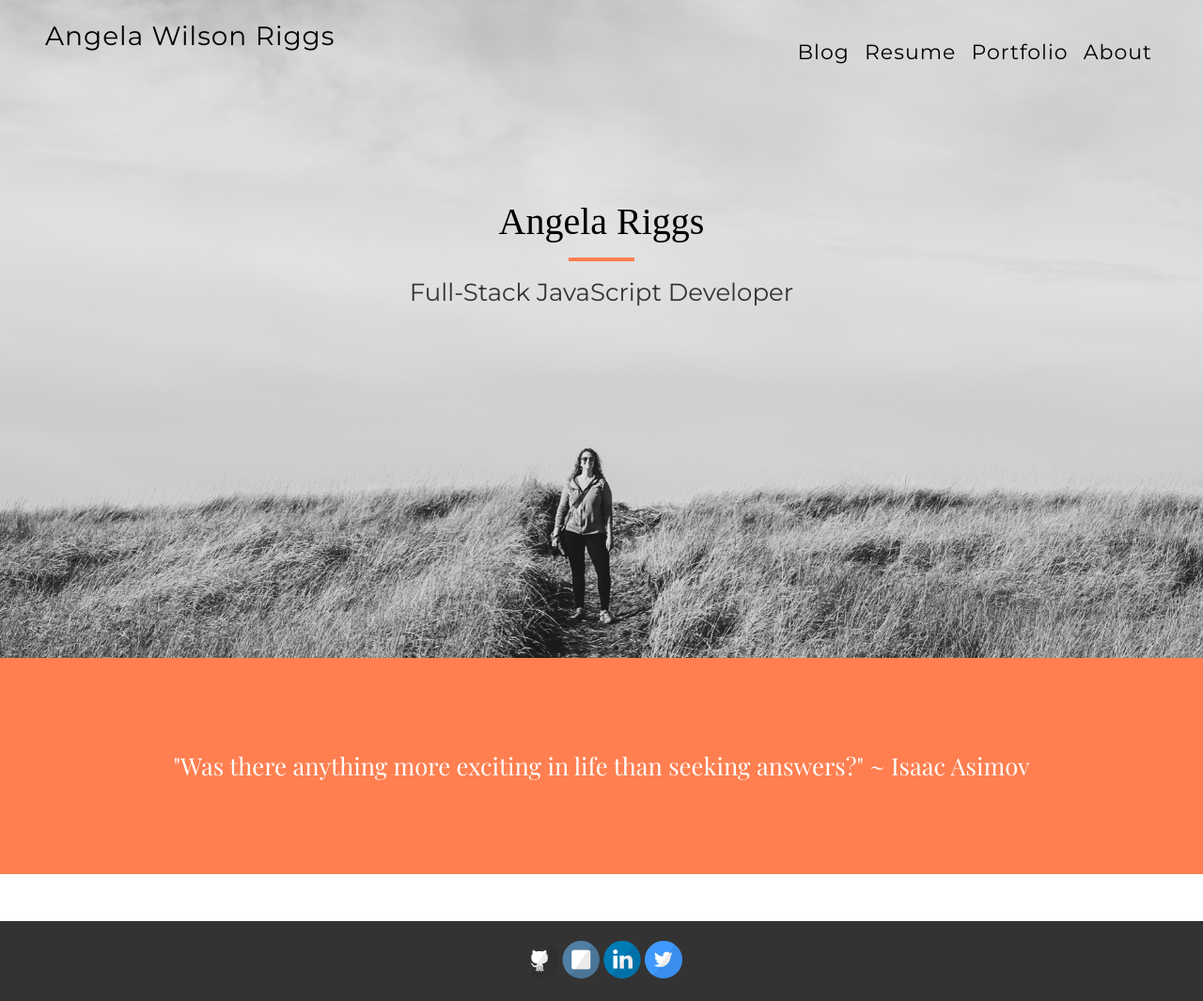
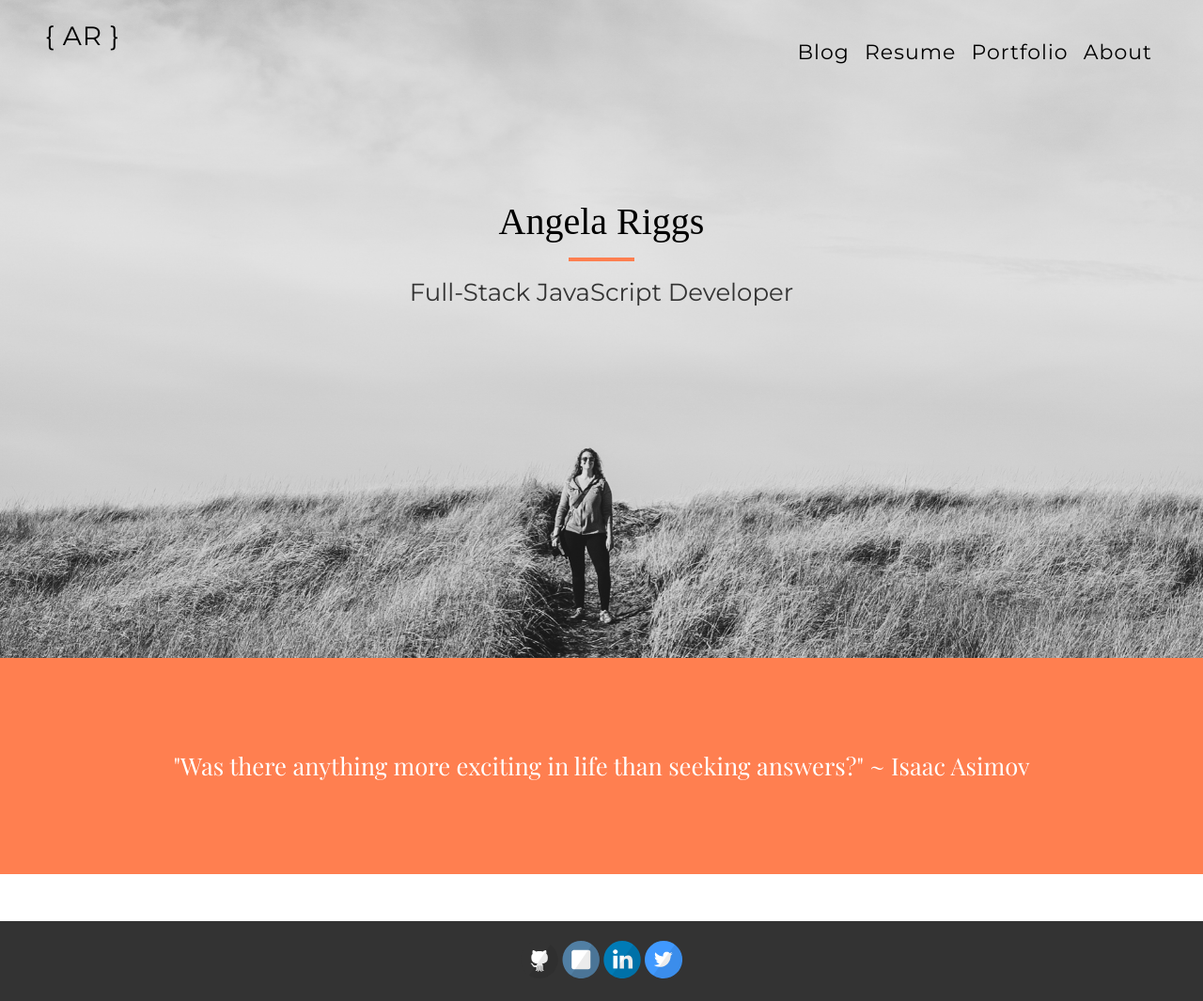
Before and after one commit to angelariggs/angelariggs.github.io, a Jekyll site: the page built from index.html, in a window 1280 px wide. Shown: the whole page at 94% size. Built offline with Jekyll 4.4.1, drawn with Linux system fonts in a browser that asks for light colours; some web fonts are replaced; Markdown is read by kramdown in place of the engine named in the settings.

Commit message:
changed site name

```diff
--- a/_config.yml
+++ b/_config.yml
@@ -3,7 +3,7 @@
 #
 
 # Name of your site (displayed in the header)
-name: Angela Wilson Riggs
+name: AWR
 
 # Short bio or description (displayed in the header)
 description:
--- a/_layouts/default.html
+++ b/_layouts/default.html
@@ -21,7 +21,7 @@
         <header class="masthead clearfix">
 
           <div class="site-info">
-            <h1 class="site-name"><a href="{{ site.baseurl }}/">{{ site.name }}</a></h1>
+            <h1 class="site-name"><a href="{{ site.baseurl }}/">{ AR }</a></h1>
             <!-- <p class="site-description">{{ site.description }}</p> -->
           </div>
 
```
Also changed, not shown: other parts of _layouts/default.html (+1 -1 lines), 1 other file.
